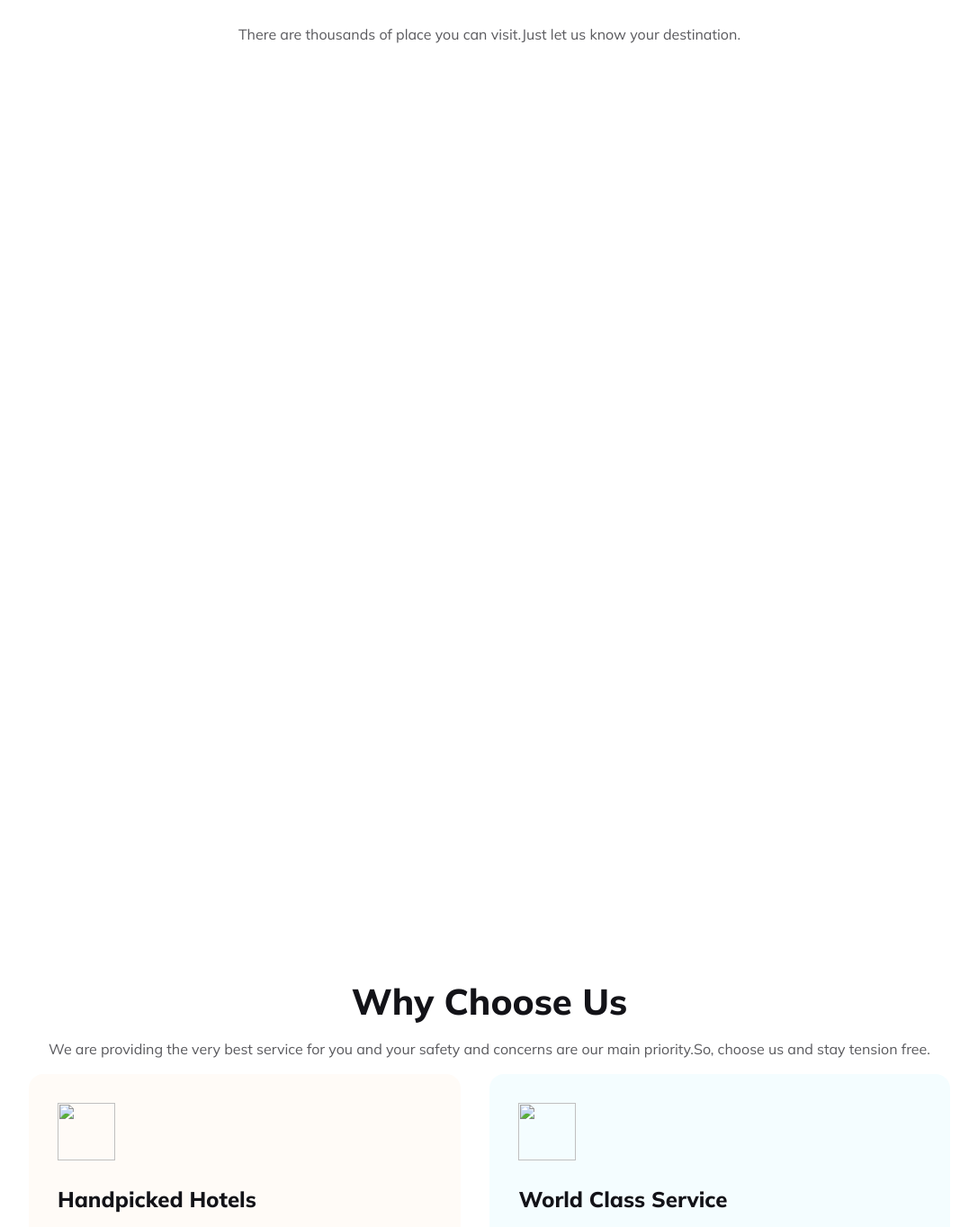
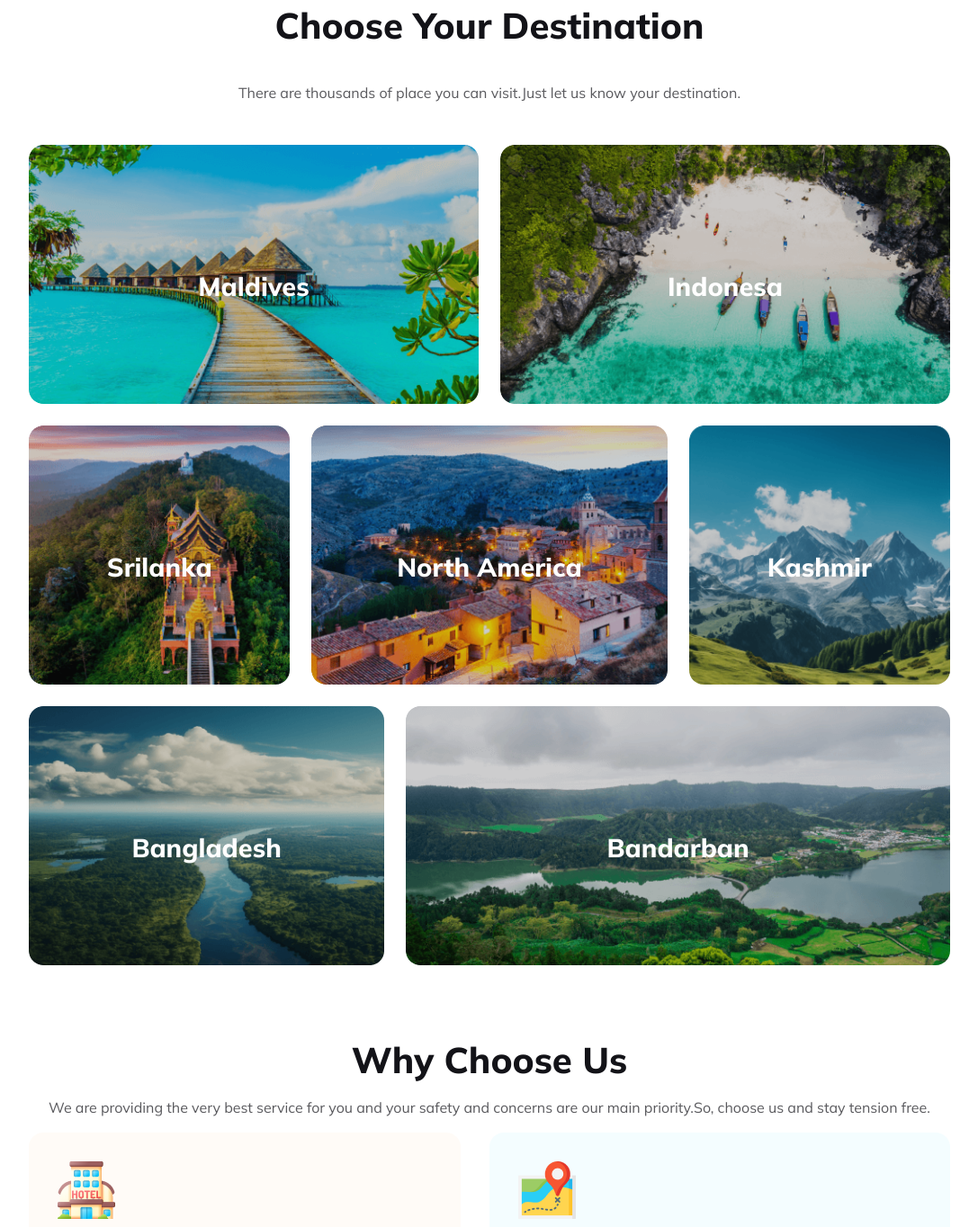
Before and after one commit to SabbirRahman71/2nd-assignment, a plain HTML site: page index.html in a window 1280 px wide. Shown: the part 1436-2800 px from the top of the page at 90% size, without its empty margins (96-1183 px from the left). Drawn offline with Linux system fonts and the light colour scheme; the site is published under a folder, as on GitHub Pages, so addresses that start at the root find nothing.

Commit message:
image problem solved

```diff
--- a/index.html
+++ b/index.html
@@ -1,7 +1,7 @@
 <!DOCTYPE html>
 <html lang="en">
   <head>
-    <link rel="stylesheet" href="styles/style.css" />
+    <link rel="stylesheet" href="styles.css" />
     <link
       rel="stylesheet"
       href="https://cdnjs.cloudflare.com/ajax/libs/font-awesome/6.5.1/css/all.min.css"
@@ -96,7 +96,7 @@
           <button class="btn-primary">Read More</button>
         </div>
         <div class="tour-image">
-          <img src="/Images/Rectangle 4.png" alt="" />
+          <img src="Images/Rectangle 4.png" alt="" />
         </div>
       </div>
       <h3 class="destination-title">Choose Your Destination</h3>
@@ -120,7 +120,7 @@
       </p>
       <div class="horizontal">
         <div class="hotels">
-          <img class="choose-us-image" src="/Images/hotel 1.png" alt="" />
+          <img class="choose-us-image" src="Images/hotel 1.png" alt="" />
           <h3 class="choose-title">Handpicked Hotels</h3>
           <p class="choose-description">
             Discover unparalleled comfort in our carefully selected hotels. Each
@@ -129,7 +129,7 @@
           </p>
         </div>
         <div class="services">
-          <img class="choose-us-image" src="/Images/map 1.png" alt="" />
+          <img class="choose-us-image" src="Images/map 1.png" alt="" />
           <h3 class="choose-title">World Class Service</h3>
           <p class="choose-description">
             Experience world-class service tailored to your travel needs. Our
@@ -139,7 +139,7 @@
         </div>
       </div>
       <div class="best-price">
-        <img class="choose-us-image" src="/Images/price-tag 1.png" alt="" />
+        <img class="choose-us-image" src="Images/price-tag 1.png" alt="" />
         <h3 class="choose-title">Best Price Guarantee</h3>
         <p class="choose-description">
           Unlock unbeatable adventures with our travel agency's best prices.
--- a/styles/style.css
+++ b/styles.css
@@ -63,7 +63,7 @@ nav {
       rgba(19, 19, 24, 0.8) 0%,
       rgba(19, 19, 24, 0) 100%
     ),
-    url(../Images/banner.png);
+    url(Images/banner.png);
 
   width: 100%;
   height: 31rem;
@@ -164,31 +164,31 @@ h3.destination-title {
   border-radius: 1rem;
 }
 .grid-image-1 {
-  background-image: url(/Images/Rectangle\ 5.png);
+  background-image: url(Images/Rectangle\ 5.png);
   grid-column: span 5;
 }
 .grid-image-2 {
-  background-image: url(/Images/Rectangle\ 8.png);
+  background-image: url(Images/Rectangle\ 8.png);
   grid-column: span 5;
 }
 .grid-image-3 {
-  background-image: url(/Images/Rectangle\ 6.png);
+  background-image: url(Images/Rectangle\ 6.png);
   grid-column: span 3;
 }
 .grid-image-4 {
-  background-image: url(/Images/Rectangle\ 7.png);
+  background-image: url(Images/Rectangle\ 7.png);
   grid-column: span 4;
 }
 .grid-image-5 {
-  background-image: url(/Images/Rectangle\ 9.png);
+  background-image: url(Images/Rectangle\ 9.png);
   grid-column: span 3;
 }
 .grid-image-6 {
-  background-image: url(/Images/Rectangle\ 11.png);
+  background-image: url(Images/Rectangle\ 11.png);
   grid-column: span 4;
 }
 .grid-image-7 {
-  background-image: url(/Images/Rectangle\ 10.png);
+  background-image: url(Images/Rectangle\ 10.png);
   grid-column: span 6;
 }
 .choose-us-title {
```
